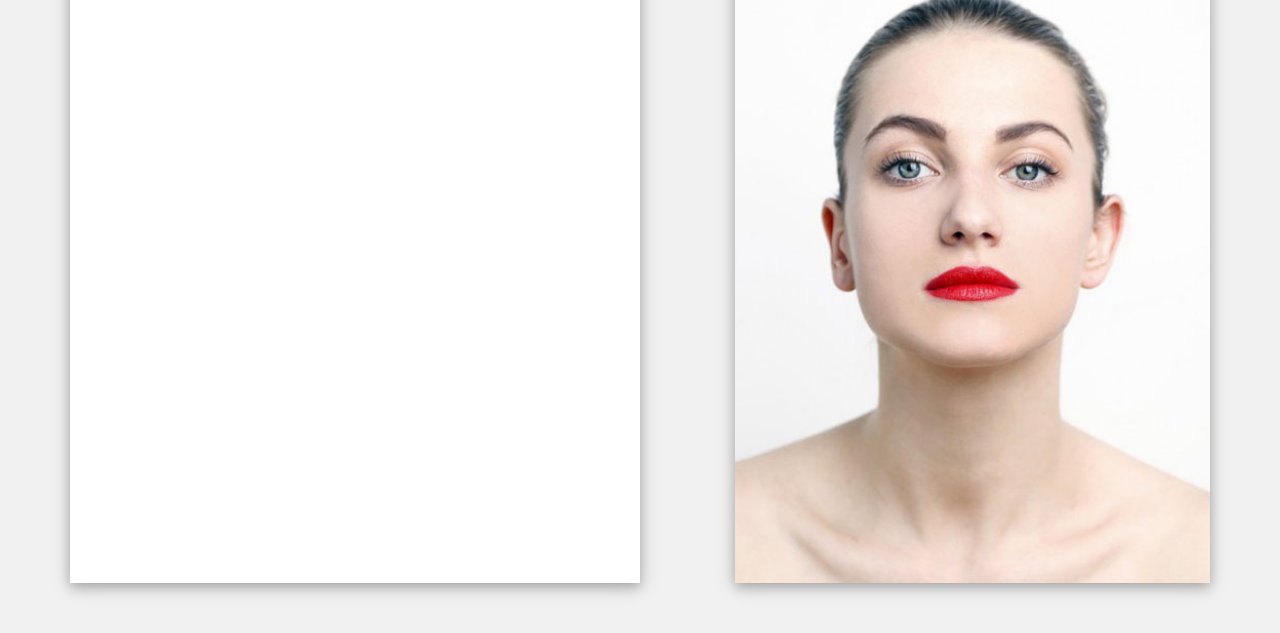
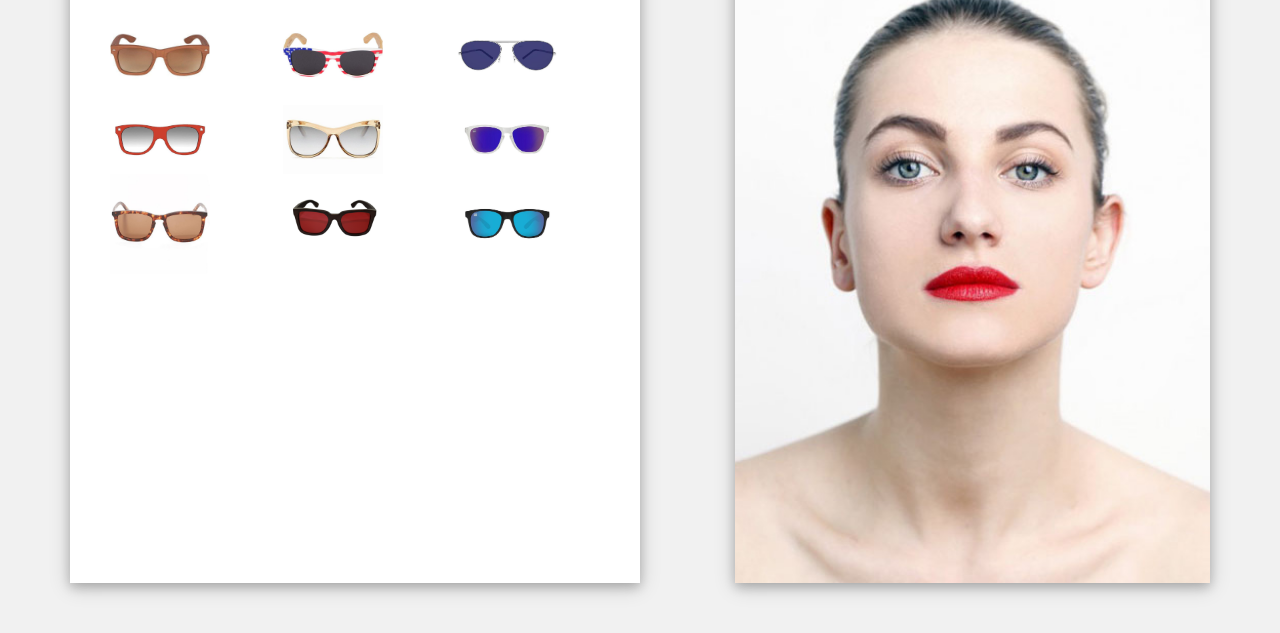
Before and after one commit to HieuNguyen305/BaiTap_ES6_BC39, a plain HTML site: page VirtualGlasses/index.html in a window 1280 px wide. Shown: the part 87-720 px from the top of the page. Drawn offline with nearby package versions, Linux system fonts and the light colour scheme.

Commit message:
upload sc

```diff
--- a/VirtualGlasses/js/main.js
+++ b/VirtualGlasses/js/main.js
@@ -1,11 +1,132 @@
+const getEle = (id) => document.getElementById(id);
 let dataGlasses = [
-    { id: "G1", src: "./img/g1.jpg", virtualImg: "./img/v1.png", brand: "Armani Exchange", name: "Bamboo wood", color: "Brown", price: 150, description: "Lorem ipsum dolor sit amet consectetur adipisicing elit. Nobis ea voluptates officiis? " },
-    { id: "G2", src: "./img/g2.jpg", virtualImg: "./img/v2.png", brand: "Arnette", name: "American flag", color: "American flag", price: 150, description: "Lorem ipsum dolor, sit amet consectetur adipisicing elit. In assumenda earum eaque doloremque, tempore distinctio." },
-    { id: "G3", src: "./img/g3.jpg", virtualImg: "./img/v3.png", brand: "Burberry", name: "Belt of Hippolyte", color: "Blue", price: 100, description: "Lorem ipsum dolor, sit amet consectetur adipisicing elit." },
-    { id: "G4", src: "./img/g4.jpg", virtualImg: "./img/v4.png", brand: "Coarch", name: "Cretan Bull", color: "Red", price: 100, description: "In assumenda earum eaque doloremque, tempore distinctio." },
-    { id: "G5", src: "./img/g5.jpg", virtualImg: "./img/v5.png", brand: "D&G", name: "JOYRIDE", color: "Gold", price: 180, description: "Lorem ipsum dolor, sit amet consectetur adipisicing elit. Error odio minima sit labore optio officia?" },
-    { id: "G6", src: "./img/g6.jpg", virtualImg: "./img/v6.png", brand: "Polo", name: "NATTY ICE", color: "Blue, White", price: 120, description: "Lorem ipsum dolor, sit amet consectetur adipisicing elit." },
-    { id: "G7", src: "./img/g7.jpg", virtualImg: "./img/v7.png", brand: "Ralph", name: "TORTOISE", color: "Black, Yellow", price: 120, description: "Lorem ipsum dolor sit amet consectetur adipisicing elit. Enim sint nobis incidunt non voluptate quibusdam." },
-    { id: "G8", src: "./img/g8.jpg", virtualImg: "./img/v8.png", brand: "Polo", name: "NATTY ICE", color: "Red, Black", price: 120, description: "Lorem ipsum dolor sit amet consectetur adipisicing elit. Reprehenderit, unde enim." },
-    { id: "G9", src: "./img/g9.jpg", virtualImg: "./img/v9.png", brand: "Coarch", name: "MIDNIGHT VIXEN REMIX", color: "Blue, Black", price: 120, description: "Lorem ipsum dolor sit amet consectetur adipisicing elit. Sit consequatur soluta ad aut laborum amet." }
+  {
+    id: "G1",
+    src: "./img/g1.jpg",
+    virtualImg: "./img/v1.png",
+    brand: "Armani Exchange",
+    name: "Bamboo wood",
+    color: "Brown",
+    price: 150,
+    description:
+      "Lorem ipsum dolor sit amet consectetur adipisicing elit. Nobis ea voluptates officiis? ",
+  },
+  {
+    id: "G2",
+    src: "./img/g2.jpg",
+    virtualImg: "./img/v2.png",
+    brand: "Arnette",
+    name: "American flag",
+    color: "American flag",
+    price: 150,
+    description:
+      "Lorem ipsum dolor, sit amet consectetur adipisicing elit. In assumenda earum eaque doloremque, tempore distinctio.",
+  },
+  {
+    id: "G3",
+    src: "./img/g3.jpg",
+    virtualImg: "./img/v3.png",
+    brand: "Burberry",
+    name: "Belt of Hippolyte",
+    color: "Blue",
+    price: 100,
+    description: "Lorem ipsum dolor, sit amet consectetur adipisicing elit.",
+  },
+  {
+    id: "G4",
+    src: "./img/g4.jpg",
+    virtualImg: "./img/v4.png",
+    brand: "Coarch",
+    name: "Cretan Bull",
+    color: "Red",
+    price: 100,
+    description: "In assumenda earum eaque doloremque, tempore distinctio.",
+  },
+  {
+    id: "G5",
+    src: "./img/g5.jpg",
+    virtualImg: "./img/v5.png",
+    brand: "D&G",
+    name: "JOYRIDE",
+    color: "Gold",
+    price: 180,
+    description:
+      "Lorem ipsum dolor, sit amet consectetur adipisicing elit. Error odio minima sit labore optio officia?",
+  },
+  {
+    id: "G6",
+    src: "./img/g6.jpg",
+    virtualImg: "./img/v6.png",
+    brand: "Polo",
+    name: "NATTY ICE",
+    color: "Blue, White",
+    price: 120,
+    description: "Lorem ipsum dolor, sit amet consectetur adipisicing elit.",
+  },
+  {
+    id: "G7",
+    src: "./img/g7.jpg",
+    virtualImg: "./img/v7.png",
+    brand: "Ralph",
+    name: "TORTOISE",
+    color: "Black, Yellow",
+    price: 120,
+    description:
+      "Lorem ipsum dolor sit amet consectetur adipisicing elit. Enim sint nobis incidunt non voluptate quibusdam.",
+  },
+  {
+    id: "G8",
+    src: "./img/g8.jpg",
+    virtualImg: "./img/v8.png",
+    brand: "Polo",
+    name: "NATTY ICE",
+    color: "Red, Black",
+    price: 120,
+    description:
+      "Lorem ipsum dolor sit amet consectetur adipisicing elit. Reprehenderit, unde enim.",
+  },
+  {
+    id: "G9",
+    src: "./img/g9.jpg",
+    virtualImg: "./img/v9.png",
+    brand: "Coarch",
+    name: "MIDNIGHT VIXEN REMIX",
+    color: "Blue, Black",
+    price: 120,
+    description:
+      "Lorem ipsum dolor sit amet consectetur adipisicing elit. Sit consequatur soluta ad aut laborum amet.",
+  },
 ];
+
+const renderGlassHTML = () => {
+  const content = dataGlasses.reduce((value, glass) => {
+    return (value += `
+    <div class="col-4">
+      <img width="100px" src="${glass.src}" onclick="changeGlasses('${glass.id}')">
+    </div>
+    `);
+  }, "");
+
+  getEle("vglassesList").innerHTML = content;
+};
+renderGlassHTML();
+
+window.changeGlasses = (id) => {
+  dataGlasses.forEach((glass) => {
+    if (glass.id === id) {
+      let image = `<img src="${glass.virtualImg}></img>`;
+      let content = `
+      <h3>${glass.name}</h3>
+      <div class="title">
+        <p>${glass.price}$</p>
+        <span>Stocking</span>
+      </div>
+      <br>
+      <p>${glass.description}</p>
+      `;
+      getEle("avatar").innerHTML = image;
+      getEle("glassesInfo").innerHTML = content;
+      getEle("glassesInfo").style.display = "block";
+    }
+  });
+};
```
Also changed, not shown: VirtualGlasses/index.html (+2 -2 lines).
